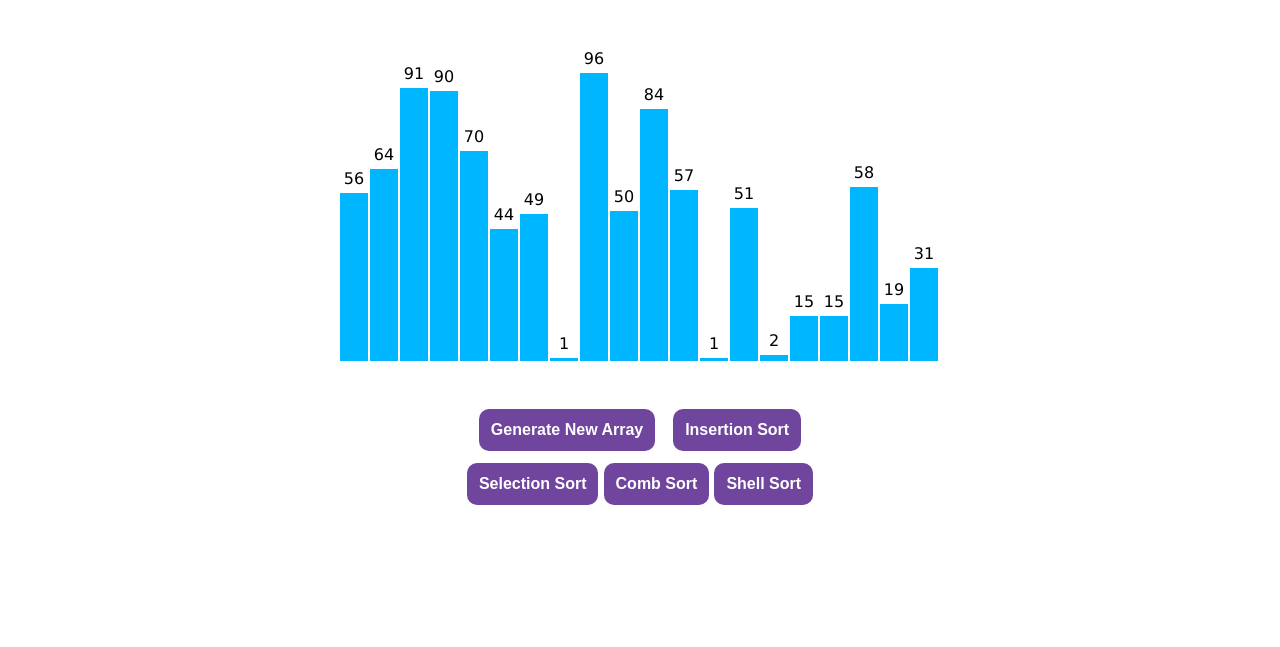
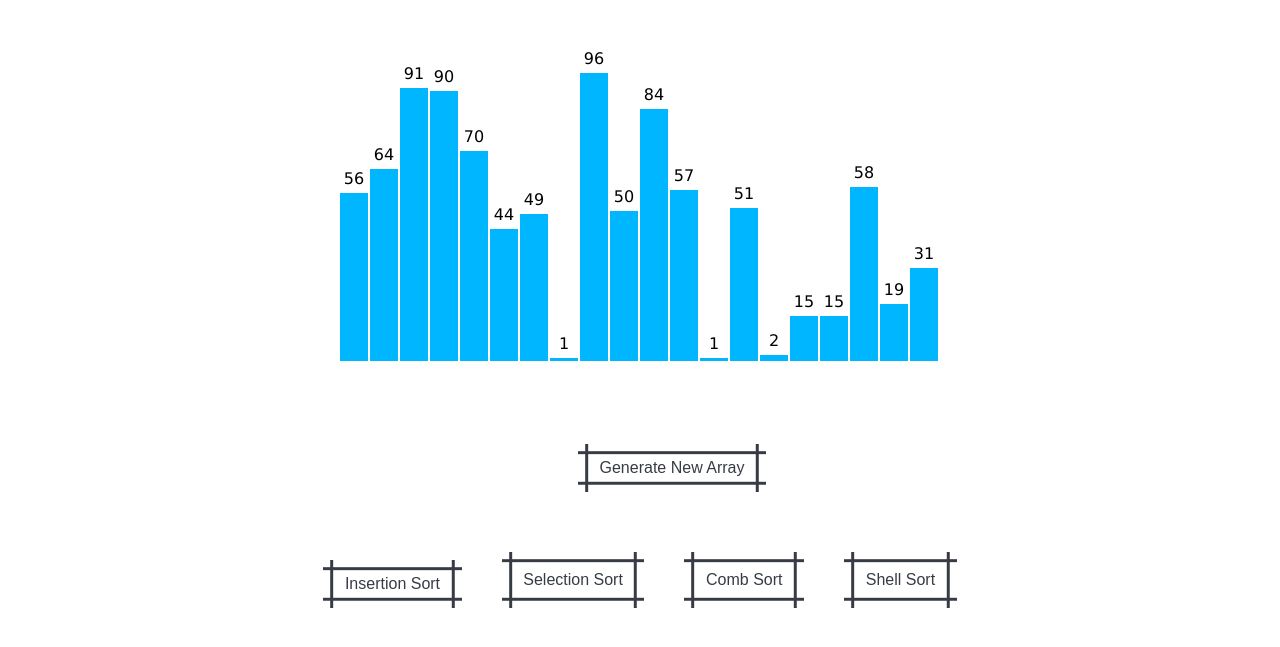
Before and after one commit to raj1828/Algolizer, a plain HTML site: page index.html in a window 1280 px wide. Shown: the part 67-714 px from the top of the page. Drawn offline with Linux system fonts and the light colour scheme.

Commit message:
Final design

```diff
--- a/index.html
+++ b/index.html
@@ -15,35 +15,40 @@
   </nav>
     <section class="data-container"></section>
     <section id="ele"></section>
-    <div style="margin: auto; width: fit-content;">
 
+  <div class="new__array">
      <!-- "Generate New Array" button -->
-   <button  class="btn1"
-           onclick="generate()" id="Button1" >
-     Generate New Array</button>
+   <button  class="button-89 "
+   onclick="generate()" id="Button1" >
+Generate New Array</button>
+  </div>
+
+    <div class="sort__btn">
+
+
 
    <!-- "Insertion Sort" button -->
-   <button class="btn2"
+   <button class="button-89 btn2 insBtn"
            onclick="InsertionSort(),disable()"
            id="Button2" >
      Insertion Sort</button>
-    </div>
-    <div style="margin: auto; width: fit-content;">
+    <!-- </div>
+    <div style="margin: auto; width: fit-content;"> -->
 
      <!-- "Generate New Array" button -->
 
    <!-- "Insertion Sort" button -->
-   <button class="btn2" style="margin-top: 12px;"
+   <button class="button-89 btn2" style="margin-top: 12px;"
            onclick="SelectionSort(),disable()"
            id="Button3" >
      Selection Sort</button>
 
-   <button class="btn2" style="margin-top: 12px;"
+   <button class="button-89 btn2" style="margin-top: 12px;"
            onclick="CombSort(),disable()"
            id="Button4" >
      Comb Sort</button>
 
-   <button class="btn2" style="margin-top: 12px;"
+   <button class="button-89 btn2" style="margin-top: 12px;"
            onclick="ShellSort(),disable()"
            id="Button5" >
      Shell Sort</button>
--- a/index.js
+++ b/index.js
@@ -424,20 +424,20 @@ function disable()
   document.getElementById("Button1")
   .disabled = true;
   document.getElementById("Button1")
-  .style.backgroundColor = "#d8b6ff";
+  .style.backgroundColor = "#F1F1F1";
 
   // To disable the button "Insertion Sort"
   document.getElementById("Button2")
   .disabled = true;
   document.getElementById("Button2")
-  .style.backgroundColor = "#d8b6ff";
+  .style.backgroundColor = "#F1F1F1";
 
   document.getElementById("Button3").disabled = true;
-  document.getElementById("Button3").style.backgroundColor = "#d8b6ff";
+  document.getElementById("Button3").style.backgroundColor = "#F1F1F1";
 
   document.getElementById("Button4").disabled = true;
-  document.getElementById("Button4").style.backgroundColor = "#d8b6ff";
+  document.getElementById("Button4").style.backgroundColor = "#F1F1F1";
 
   document.getElementById("Button5").disabled = true;
-  document.getElementById("Button5").style.backgroundColor = "#d8b6ff";
+  document.getElementById("Button5").style.backgroundColor = "#F1F1F1";
 }
--- a/style.css
+++ b/style.css
@@ -54,16 +54,7 @@
   margin-top: 1vw;
   margin-right: 1vw;
   }
-  .btn2
-  {
-  padding: 12px;
-  font-weight: bolder;
-  background-color: #6f459e;
-  border-radius: 10px;
-  color: white;
-  font-size: 16px;
-  border: white
-  }
+
   #ele{
     text-align: center;
     height: 35px;
@@ -96,3 +87,77 @@
       line-height: 21px;
       color: #fff;
   }
+
+  .new__array{
+    display: flex;
+    width: 100%;
+    justify-content: center;
+    height: 5rem;
+    margin: 2rem;
+    align-items: center;
+  }
+
+  .sort__btn{
+    display: flex;
+    width: 100%;
+    justify-content: center;
+    /* border: 2px solid red; */
+
+  }
+  .btn2
+  {
+
+    /* display: flex; */
+    /* justify-content: space-between; */
+    align-items: center;
+    /* width: 50%; */
+    /* height: 3rem; */
+margin: 20px;
+
+  /* padding: 12px;
+  font-weight: bolder;
+  background-color: #6f459e;
+  border-radius: 10px;
+  color: white;
+  font-size: 16px;
+  border: white */
+  }
+
+/* CSS */
+.button-89 {
+  --b: 3px;   /* border thickness */
+  --s: .45em; /* size of the corner */
+  --color: #373B44;
+
+  padding: calc(.5em + var(--s)) calc(.9em + var(--s));
+  color: var(--color);
+  --_p: var(--s);
+  background:
+    conic-gradient(from 90deg at var(--b) var(--b),#0000 90deg,var(--color) 0)
+    var(--_p) var(--_p)/calc(100% - var(--b) - 2*var(--_p)) calc(100% - var(--b) - 2*var(--_p));
+  transition: .3s linear, color 0s, background-color 0s;
+  outline: var(--b) solid #0000;
+  outline-offset: .6em;
+  font-size: 16px;
+
+  border: 0;
+
+  user-select: none;
+  -webkit-user-select: none;
+  touch-action: manipulation;
+}
+
+.button-89:hover,
+.button-89:focus-visible{
+  --_p: 0px;
+  outline-color: var(--color);
+  outline-offset: .05em;
+}
+
+.button-89:active {
+  background: var(--color);
+  color: #fff;
+}
+.insBtn{
+  display: flex;
+}
```
